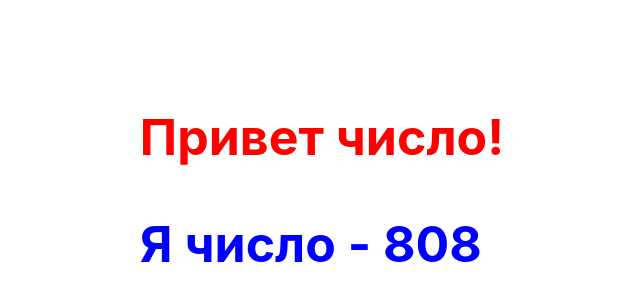
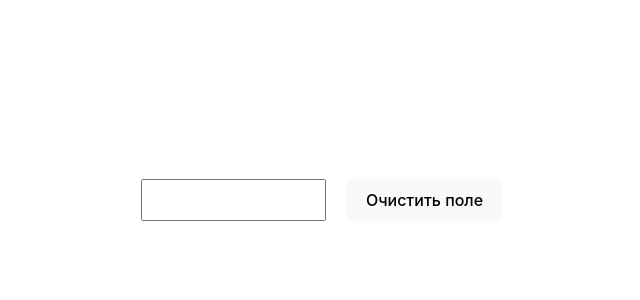
Before and after one commit to Dmitriy-Rassol/react-project, a React (Vite) app: page / in a window 1280 px wide. Shown: the part 200-500 px from the top of the page, without its empty margins (318-958 px from the left). Built offline with nearby package versions, Linux system fonts and the light colour scheme.

Commit message:
task3 - Очистка формы дз2

```diff
--- a/src/App.css
+++ b/src/App.css
@@ -1,7 +1,9 @@
-.red {
-    color:red;
+.App {
+    display: flex;
+    justify-content: center;
+    width: 100vw;
 }
 
-.big {
-    font-size: 50px;
+.margin {
+    margin: 0 20px 0 0;
 }
--- a/src/App.jsx
+++ b/src/App.jsx
@@ -1,19 +1,23 @@
 import './App.css'
-import {useEffect, useState} from 'react';
+import Button from './components/Button.jsx';
+import Input from './components/Input.jsx';
 
-const styles = {color: 'blue', fontSize: '50px'}
+import { useState } from 'react';
+export default function App () {
+  const [inputValue, setInputValue] = useState('');
 
-export default function App () {
-  const [number, setNumber] = useState(0);
+  const handleClick = () => {
+    setInputValue('');
+  };
 
-  useEffect(() => {
-    setNumber(Math.floor(Math.random() * 1000))
-  }, [])
+  const handleChange = (event) => {
+    setInputValue(event.target.value);
+  };
 
   return (
     <div className='App'>
-      <h1 className='red big'>Привет число!</h1>
-      <h2 style={styles}>Я число - {number}</h2>
+      <Input value={inputValue} onChange={handleChange} />
+      <Button onClick={handleClick} text="Очистить поле"/>
     </div>
   );
 }
--- /dev/null
+++ b/src/components/Button.jsx
@@ -0,0 +1,9 @@
+import React from 'react';
+
+const Button = ({ onClick, text }) => {
+  return (
+   <button onClick={onClick}>{text}</button>
+  );
+};
+
+export default Button;
--- /dev/null
+++ b/src/components/Input.jsx
@@ -0,0 +1,10 @@
+import React from 'react';
+const styles = {margin: '0 20px 0 0'}
+
+const Input = ({ value, onChange }) => {
+  return (
+    <input style={styles} type="text" value={value} onChange={onChange} />
+  );
+};
+
+export default Input;
--- a/src/style.css
+++ b/src/style.css
@@ -26,7 +26,6 @@ body {
   margin: 0;
   display: flex;
   place-items: center;
-  min-width: 320px;
   min-height: 100vh;
   justify-content: center;
 }
```
